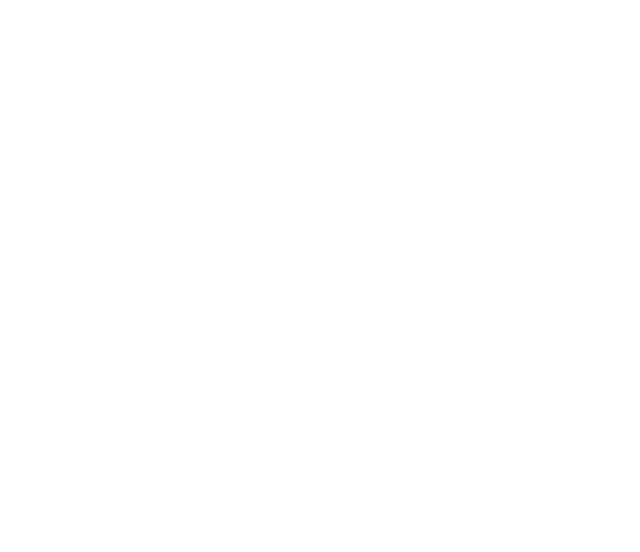
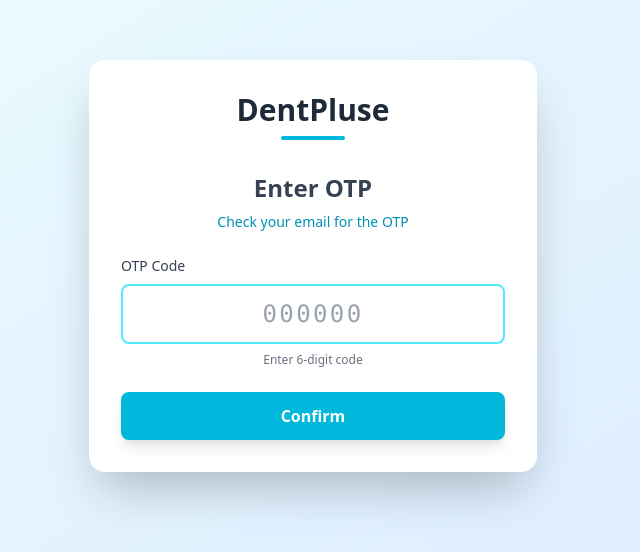
Before and after one commit to HVPasindu/DentPulse, a React app in the folder frontend/: page /otp in a window 1280 px wide. Before the commit this address had no page. Shown: the part 134-686 px from the top of the page, without its empty margins (327-967 px from the left). Built offline with nearby package versions, Linux system fonts and the light colour scheme; the HTML template or start-up script is replaced by a standard one.

Commit message:
otp form added ,register form fixed

```diff
--- a/frontend/src/App.jsx
+++ b/frontend/src/App.jsx
@@ -33,6 +33,9 @@ import { MyAppointments } from "./PatientPages/MyAppointments/MyAppointments";
 import MainLogin from "./LoginRegister Pages/MainLogin";
 import RegisterPage from "./LoginRegister Pages/RegisterPage";
 
+//otp page
+import OTPForm from "./LoginRegister Pages/OTPForm";
+
 function App() {
   return (
     <BrowserRouter>
@@ -54,7 +57,7 @@ function App() {
         <Route path="/login" element={<MainLogin />} />
 
         <Route path="/register" element={<RegisterPage />} />
-
+        <Route path="/otp" element={<OTPForm/>} />
       </Routes>
     </BrowserRouter>
   );
--- a/frontend/src/LoginRegister Pages/InputCommonCard.jsx
+++ b/frontend/src/LoginRegister Pages/InputCommonCard.jsx
@@ -1,8 +1,8 @@
-function InputCommonCard({ name, type, value, onChange }) {
+function InputCommonCard({ name, type, value, label,onChange }) {
   return (
     <>
       <div className="p-1 flex flex-col gap-3">
-        <label className="text-cyan-600 text-sm">{name}</label>
+        <label className="text-cyan-600 text-sm">{label}</label>
         <input
           type={type}
           name={name}
--- /dev/null
+++ b/frontend/src/LoginRegister Pages/OTPForm.jsx
@@ -0,0 +1,124 @@
+import React, { useState, useEffect } from "react";
+
+export default function OTPForm() {
+  const [email, setEmail] = useState("");
+  const [otp, setOtp] = useState("");
+  const [message, setMessage] = useState("");
+
+  useEffect(() => {
+    // Get email from localStorage when component mounts
+    const savedEmail = localStorage.getItem("register_request_email");
+    if (savedEmail) {
+      setEmail(savedEmail);
+    }
+  }, []);
+
+  const handleConfirm = async () => {
+    if (!email || !email.includes("@")) {
+      setMessage("Please enter a valid email address");
+      return;
+    }
+    if (otp.length !== 6) {
+      setMessage("Please enter a 6-digit OTP");
+      return;
+    }
+
+    try {
+      // Send OTP verification request
+      const response = await fetch(
+        "http://localhost:8080/api/v1/auth/verify-email",
+        {
+          method: "POST",
+          headers: {
+            "Content-Type": "application/json",
+          },
+          body: JSON.stringify({
+            email: email,
+            otp: otp,
+          }),
+        }
+      );
+
+      // If OTP is successfully verified
+      if (response.ok) {
+        setMessage("OTP verified successfully!");
+        // Redirect to login page after 2 seconds
+        setTimeout(() => {
+          window.location.href = "/login";
+        }, 2000);
+      } else {
+        const errorData = await response.text();
+        setMessage(errorData || "OTP verification failed. Please try again.");
+      }
+    } catch (error) {
+      setMessage("OTP verification failed. Please try again.");
+    }
+  };
+
+  const handleOTPChange = (e) => {
+    const value = e.target.value.replace(/\D/g, "").slice(0, 6);
+    setOtp(value);
+  };
+
+  return (
+    <div className="min-h-screen bg-gradient-to-br from-cyan-50 to-blue-100 flex items-center justify-center p-4">
+      <div className="bg-white rounded-2xl shadow-2xl p-8 w-full max-w-md">
+        <div className="text-center mb-8">
+          <h1 className="text-3xl font-bold text-gray-800 mb-2">DentPluse</h1>
+          <div className="w-16 h-1 bg-cyan-500 mx-auto rounded-full"></div>
+        </div>
+
+        <div className="space-y-6">
+          <div>
+            <h2 className="text-2xl font-semibold text-gray-700 mb-2 text-center">
+              Enter OTP
+            </h2>
+            <p className="text-cyan-600 text-sm text-center mb-6">
+              Check your email for the OTP
+            </p>
+
+            <div className="space-y-4">
+              <div>
+                <label className="block text-sm font-medium text-gray-700 mb-2">
+                  OTP Code
+                </label>
+                <input
+                  type="text"
+                  value={otp}
+                  onChange={handleOTPChange}
+                  placeholder="000000"
+                  maxLength="6"
+                  className="w-full px-4 py-3 border-2 border-cyan-300 rounded-lg focus:outline-none focus:border-cyan-500 transition-colors text-gray-700 text-center text-2xl font-mono tracking-widest placeholder-gray-400"
+                />
+                <p className="text-xs text-gray-500 text-center mt-2">
+                  Enter 6-digit code
+                </p>
+              </div>
+            </div>
+          </div>
+
+          {message && (
+            <p
+              className={`text-sm text-center ${
+                message.includes("valid") ||
+                message.includes("enter") ||
+                message.includes("failed")
+                  ? "text-red-500"
+                  : "text-green-600"
+              }`}
+            >
+              {message}
+            </p>
+          )}
+
+          <button
+            onClick={handleConfirm}
+            className="w-full bg-cyan-500 hover:bg-cyan-600 text-white font-semibold py-3 rounded-lg transition-colors shadow-lg hover:shadow-xl"
+          >
+            Confirm
+          </button>
+        </div>
+      </div>
+    </div>
+  );
+}
--- a/frontend/src/LoginRegister Pages/RegisterPage.jsx
+++ b/frontend/src/LoginRegister Pages/RegisterPage.jsx
@@ -2,15 +2,60 @@ import dental_logo from "../assets/headerLogo.png";
 import { ArrowLeft } from "lucide-react";
 import { registerpagedata } from "../data/registerpagedata";
 import InputCommonCard from "./InputCommonCard";
+import axios from "axios";
+import { useNavigate } from "react-router-dom";
+import { useState } from "react";
 
+const RegisterPage = () => {
+  const [formData, setFormData] = useState({
+    fullName: "",
+    email: "",
+    phone: "",
+    password: "",
+    gender: "",
+    birthDate: "",
+    address: "",
+    confirmPassword: "",
+  });
 
-const RegisterPage=()=>{
+  const navigate = useNavigate();
 
+  const handleChange = (e) => {
+    const { name, value } = e.target;
+    setFormData((prev) => ({ ...prev, [name]: value }));
+  };
+
+  const handleSubmit = async (e) => {
+    e.preventDefault();
+    // Add confirmPassword check here if needed
+    if (formData.password !== formData.confirmPassword) {
+      alert("Passwords do not match!");
+      return;
+    }
+    try {
+      const response = await axios.post(
+        "http://localhost:8080/api/v1/auth/register-patient",
+        formData,
+        {
+          headers: {
+            "Content-Type": "application/json",
+          },
+        }
+      );
+      if (response.status === 200) {
+
+        localStorage.setItem("register_request_email", formData.email); // Optional: set a flag in localStorage
+        navigate("/otp");
+      }
+    } catch (error) {
+      console.error("Registration failed", error);
+    }
+  };
 
   return (
     <div className=" bg-cyan-50 flex flex-col min-h-screen justify-center items-center ">
       <div className="flex flex-row justify-center items-center bg-cyan-50 pr-80 py-2">
-          <ArrowLeft className="text-cyan-600"/>
+        <ArrowLeft className="text-cyan-600" />
         <a href="/" className="text-cyan-700">
           Back to Home
         </a>
@@ -33,12 +78,11 @@ const RegisterPage=()=>{
         </div>
 
         <div className=" ">
-            <form className="flex flex-col">
-              {/* {middledata.map((middle_data)=>(<MiddleSectionCard main_text={middle_data.main_text} second_text={middle_data.second_text}/>))} */}
+     <form onSubmit={handleSubmit} className="flex flex-col">
           {registerpagedata.map((registerpage_data) =>
             registerpage_data.type === "checkbox" ? (
               <div key={registerpage_data.id}>
-            <label className="text-cyan-500 text-sm">{registerpage_data.name}</label>
+                <label className="text-cyan-500 text-sm">{registerpage_data.label}</label>
                 <div>
                   {registerpage_data.genders.map((gender) => (
                     <label key={gender} className="text-cyan-500 p-1.5 text-lg">
@@ -46,7 +90,9 @@ const RegisterPage=()=>{
                         type="radio"
                         name="gender"
                         value={gender}
-                  className="gap-x-1.5"/>
+                        onChange={handleChange}
+                        className="gap-x-1.5"
+                      />
                       {gender}
                     </label>
                   ))}
@@ -57,13 +103,19 @@ const RegisterPage=()=>{
                 key={registerpage_data.id}
                 type={registerpage_data.type}
                 name={registerpage_data.name}
+                value={formData[registerpage_data.name]}
+                label={registerpage_data.label}
+                onChange={handleChange}
               />
             )
           )}
+          <div className="flex justify-center items-center p-5">
+            <button type="submit" className="bg-cyan-600 rounded-2xl w-[90%] p-3 text-white mx-auto hover:bg-cyan-800">
+              Sign Up
+            </button>
+          </div>
         </form>
-            <div className="flex justify-center items-center p-5">
-              <button className="bg-cyan-600 rounded-2xl w-[90%] p-3 text-white  mx-auto hover:bg-cyan-800 ">Sign Up</button>
-            </div>
+
         </div>
 
         <div className="py-6">
@@ -77,14 +129,11 @@ const RegisterPage=()=>{
         </div>
       </div>
       <div className="pt-10">
-          <h1 className="text-cyan-900 font-light font-lg">For assistance, call us at (555) 123-4567</h1>
+        <h1 className="text-cyan-900 font-light font-lg">
+          For assistance, call us at (555) 123-4567
+        </h1>
       </div>
     </div>
-
-
-
-
-        )
-
-}
+  );
+};
 export default RegisterPage;
```
Lines whose indentation alone changed are shown as unchanged.
